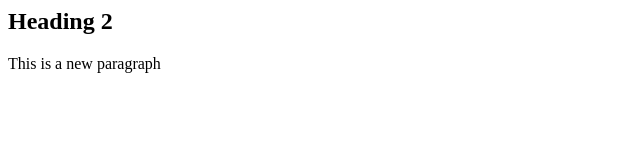
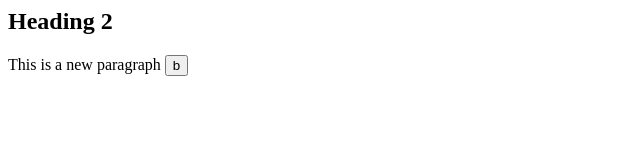
Before and after one commit to Shubhamyadav62/localRepo, a plain HTML site: page index.html in a window 1280 px wide. Shown: the full height of the page, 0-640 px from the left. Drawn offline with Linux system fonts and the light colour scheme.

Commit message:
Button Added

```diff
--- a/index.html
+++ b/index.html
@@ -1,4 +1,4 @@
 <p>
 <h2>Heading 2</h2>
 </p>
-<p>This is a new paragraph</p>
+<p>This is a new paragraph <button>b</button></p>
```
